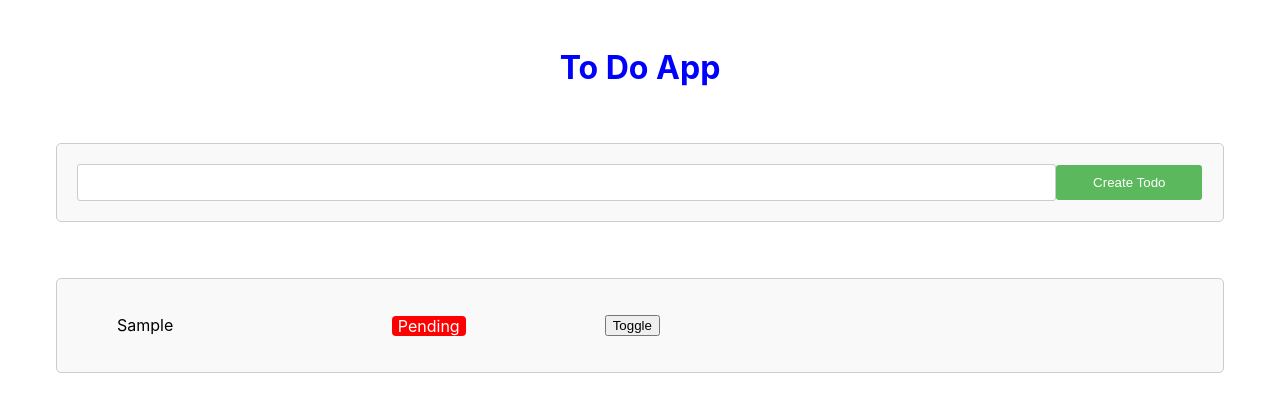
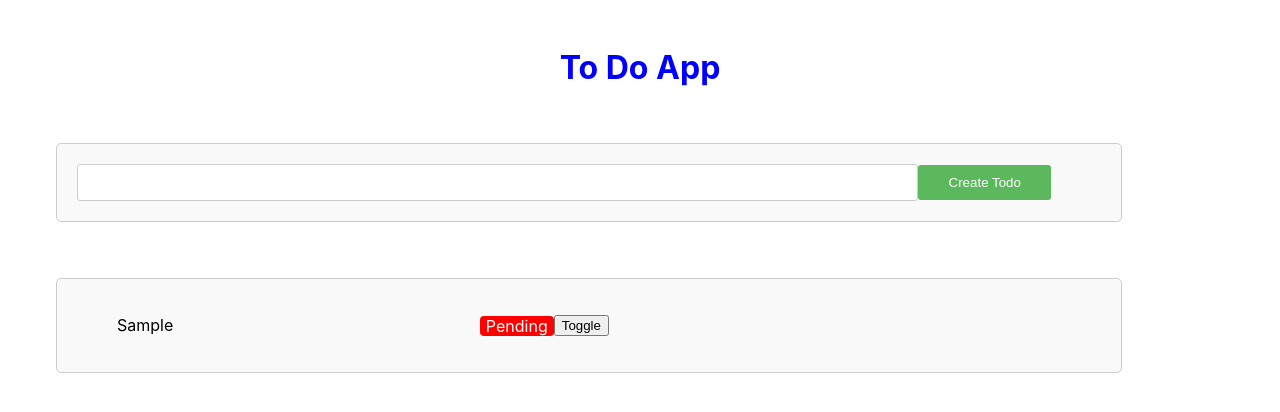
Before and after one commit to cheshta0112/TaskKeeper, a React (Create React App) app: page / in a window 1280 px wide. Both pictures are taken after typing "Sample" into the empty fields and a click on the button "Create Todo". Shown: the top 412 px of the page. Built offline with nearby package versions, Linux system fonts and the light colour scheme.

Commit message:
providing store

```diff
--- a/package.json
+++ b/package.json
@@ -8,7 +8,9 @@
     "@testing-library/user-event": "^13.5.0",
     "react": "^18.2.0",
     "react-dom": "^18.2.0",
+    "react-redux": "^8.1.2",
     "react-scripts": "5.0.1",
+    "redux": "^4.2.1",
     "web-vitals": "^2.1.4"
   },
   "scripts": {
--- a/src/App.js
+++ b/src/App.js
@@ -1,6 +1,8 @@
 import { useState } from "react";
+import { Provider } from "react-redux";
 import TodoForm from "./components/ToDoForm/ToDoForm";
 import TodoList from "./components/ToDoList/ToDoList";
+import { store } from "./redux/store";
 
 import "./App.css";
 
@@ -20,9 +22,10 @@ function App() {
   return (
     <div>
       <h1>To Do App</h1>
-
-      <TodoForm onCreateTodo={createTodo} />
-      <TodoList todos={todos} onToggle={toggleTodo} />
+      <Provider store={store}>
+        <TodoForm onCreateTodo={createTodo} />
+        <TodoList todos={todos} onToggle={toggleTodo} />
+      </Provider>
     </div>
   );
 }
--- a/src/components/ToDoForm/ToDoForm.css
+++ b/src/components/ToDoForm/ToDoForm.css
@@ -6,10 +6,11 @@
   border: 1px solid #ccc;
   border-radius: 5px;
   background-color: #f9f9f9;
+  width: 80%;
 }
 
 .form-control {
-  width: 85%;
+  width: 80%;
   padding: 10px;
   border: 1px solid #ccc;
   border-radius: 3px;
--- a/src/components/ToDoList/ToDoList.css
+++ b/src/components/ToDoList/ToDoList.css
@@ -10,7 +10,7 @@ li {
   background-color: green;
   padding: 0 6px;
   height: fit-content;
-  margin: auto 0;
+  margin-left: 70%;
   border-radius: 4px;
   color: white;
 }
@@ -32,5 +32,5 @@ li {
 }
 
 .content {
-  width: 25%;
+  width: 90%;
 }
--- a/src/components/ToDoList/ToDoList.js
+++ b/src/components/ToDoList/ToDoList.js
@@ -11,7 +11,7 @@ function ToDoList({ todos, onToggle }) {
               {todo.completed ? "Completed" : "Pending"}
             </span>
             <button
-              className="btn btn-warning"
+              className="btn-warning"
               onClick={() => {
                 onToggle(index);
               }}
--- a/src/redux/reducers/todoReducer.js
+++ b/src/redux/reducers/todoReducer.js
@@ -21,7 +21,7 @@ export function todoReducer(state = initialState, action) {
       return {
         ...state,
         todos: state.todos.map((todo, i) => {
-          if (i == action.index) {
+          if (i === action.index) {
             todo.completed = !todo.completed;
           }
           return todo;
--- a/src/redux/store.js
+++ b/src/redux/store.js
@@ -1,6 +1,6 @@
 // const redux = require("redux");
 
-import redux from "redux";
-import todoReducer from "./reducers/todoReducer";
+import * as redux from "redux";
+import { todoReducer } from "./reducers/todoReducer";
 
 export const store = redux.createStore(todoReducer);
```
Also changed, not shown: 1 other file (tests, documents, lock files or other folders).
